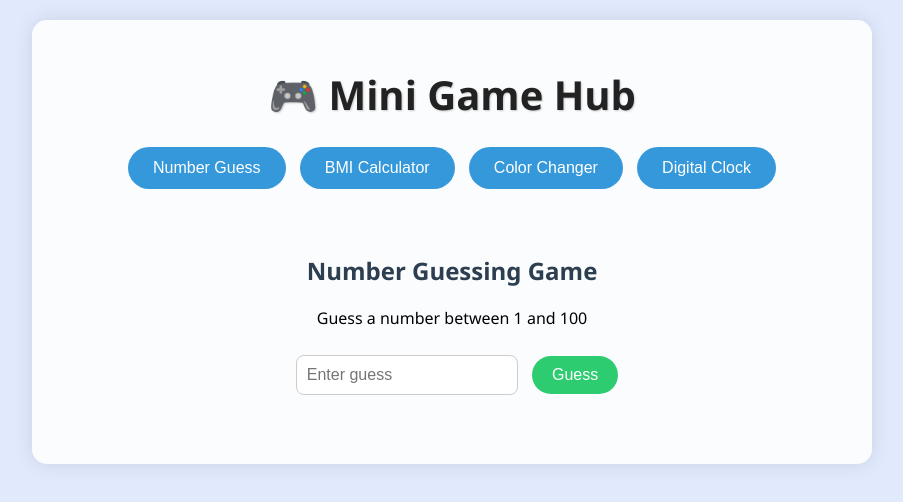
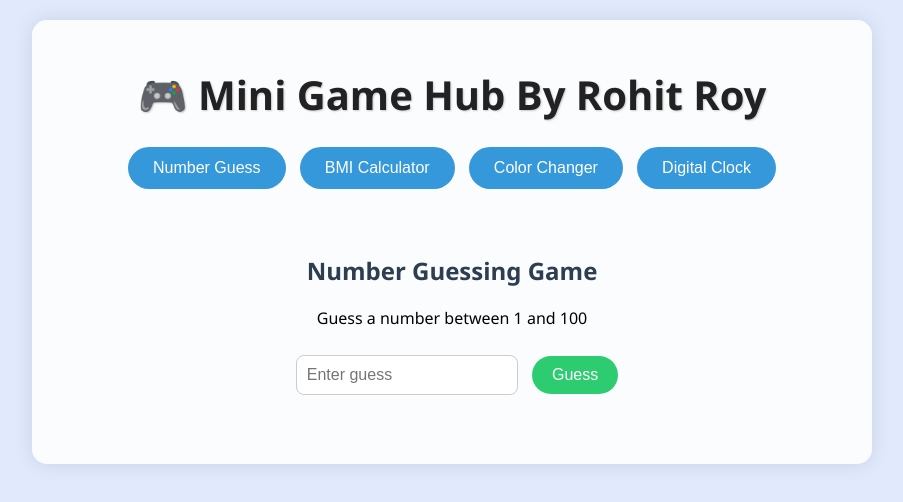
Before and after one commit to rohitroyoo/MINI-PROJECTS, a plain HTML site: page index.html in a window 1280 px wide. Shown: the whole page, without its empty margins (188-1091 px from the left). Drawn offline with Linux system fonts and the light colour scheme.

Commit message:
Update index.html

```diff
--- a/index.html
+++ b/index.html
@@ -8,7 +8,7 @@
 </head>
 <body>
   <div id="mainContainer">
-    <h1>🎮 Mini Game Hub</h1>
+    <h1>🎮 Mini Game Hub By Rohit Roy</h1>
 
     <div class="tabs">
       <button onclick="openTab('guess')">Number Guess</button>
```
